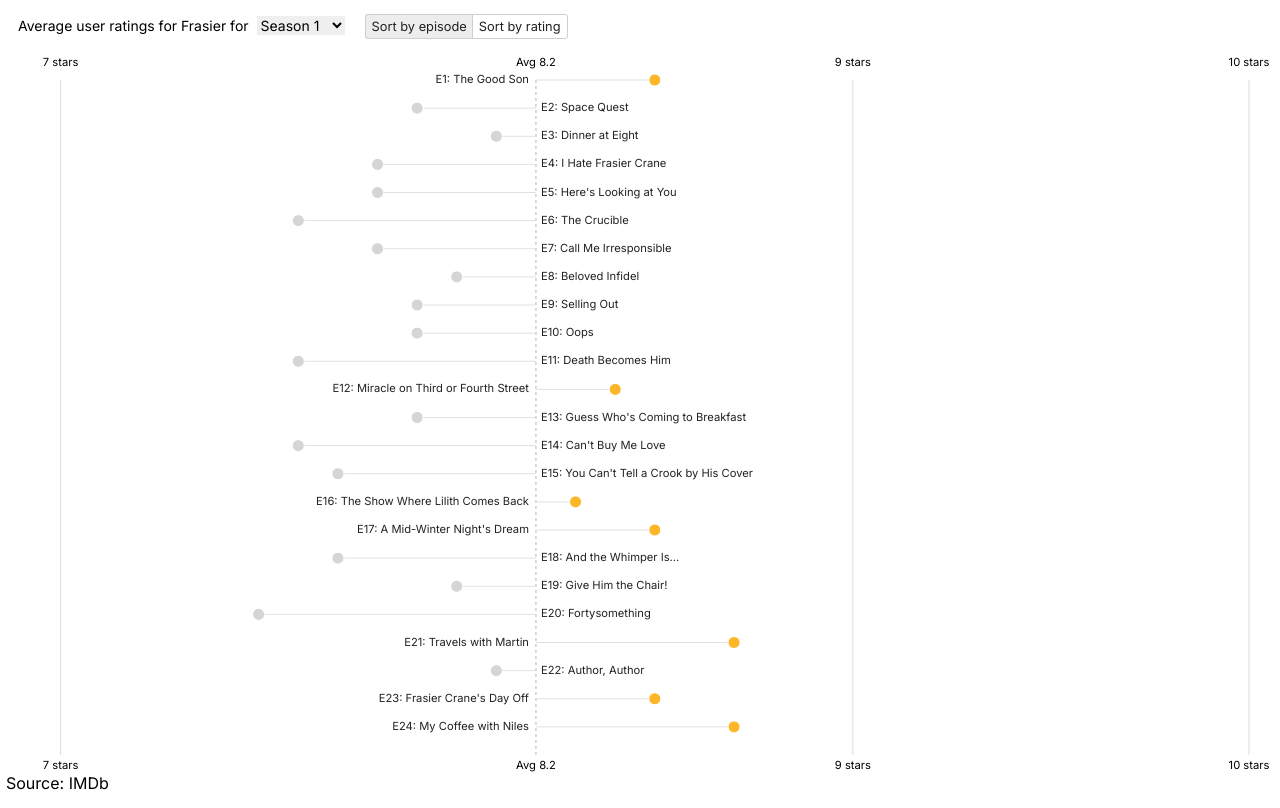
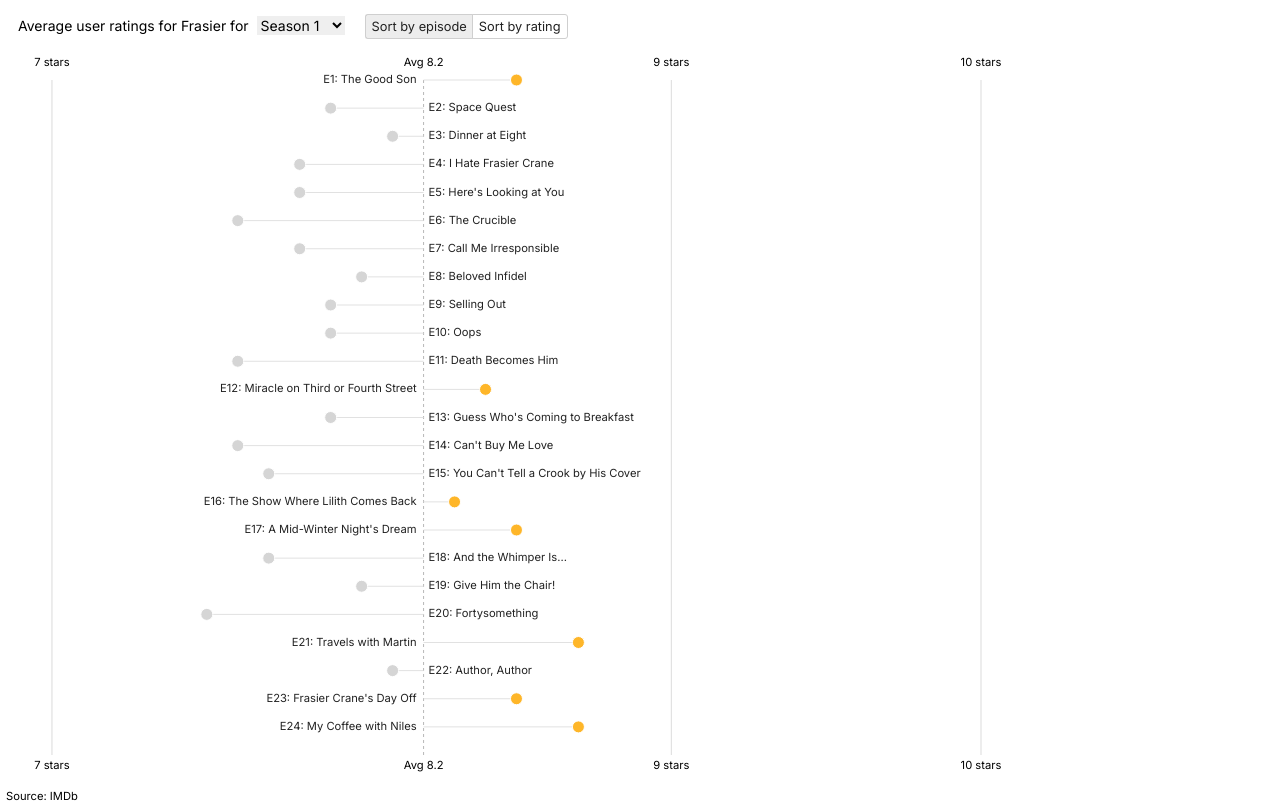
Before and after one commit to allanwheeler/frasier-episode-ratings, a Svelte app: page / in a window 1280 px wide. Built offline with nearby package versions, Linux system fonts and the light colour scheme.

Commit message:
updated chart dimensions

```diff
--- a/src/App.svelte
+++ b/src/App.svelte
@@ -199,8 +199,15 @@
   }
 
   #chart-container {
+    max-width: 1000px;
+    max-height: 1000px;
     font-size: 0.7rem;
     position: relative;
     height: 90vh;
   }
+
+  .source {
+    margin-top: 1rem;
+    font-size: 0.7rem;
+  }
 </style>
```
